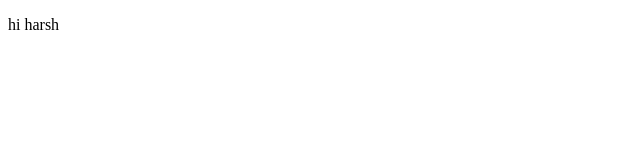
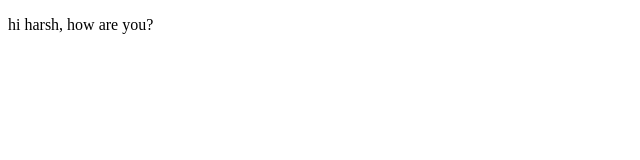
Before and after one commit to Harshu34/gitTut, a plain HTML site: page index.html in a window 1280 px wide. Shown: the whole page, without its empty margins (0-640 px from the left). Drawn offline with Linux system fonts and the light colour scheme.

Commit message:
updation

```diff
--- a/index.html
+++ b/index.html
@@ -6,6 +6,6 @@
     <title>Document</title>
 </head>
 <body>
-    <p>hi harsh</p>
+    <p>hi harsh, how are you?</p>
 </body>
 </html>
```
